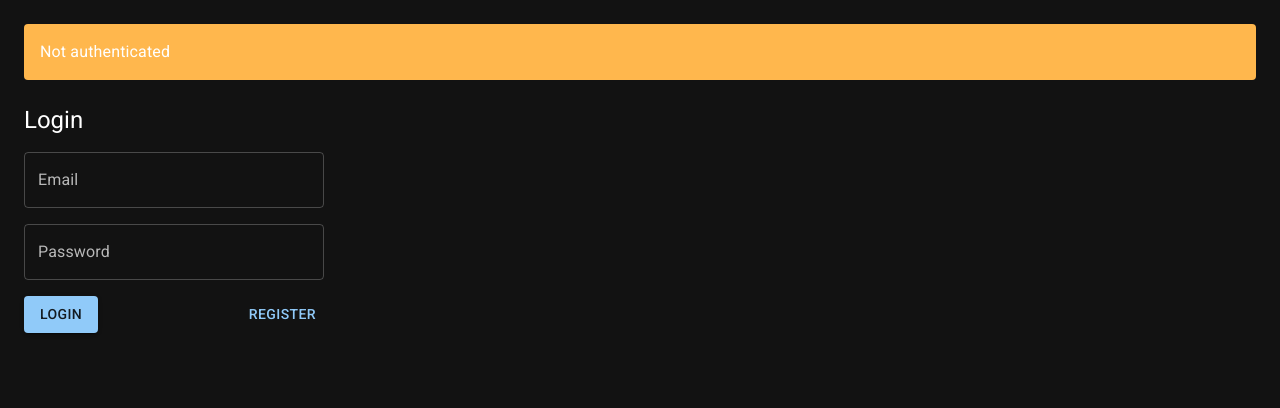
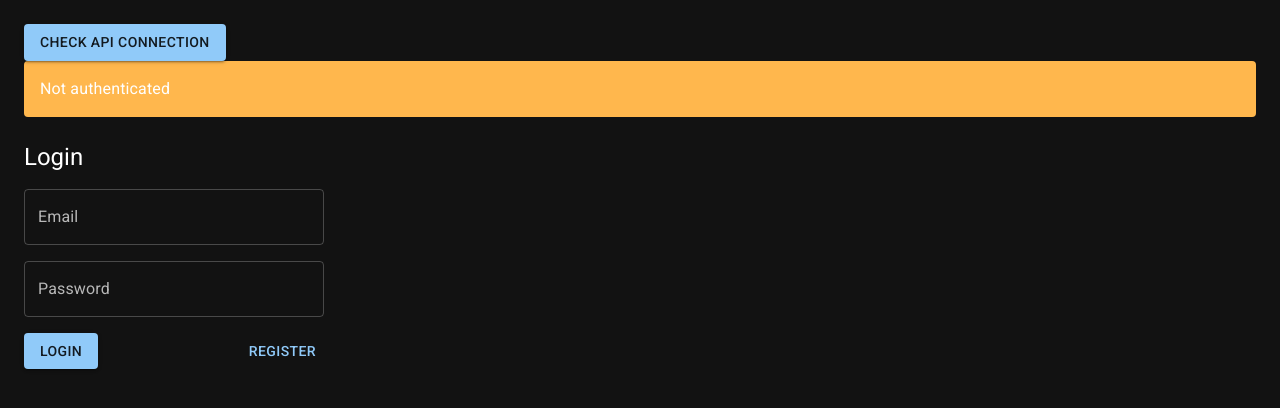
Before and after one commit to etleyden/comet, a React app in the folder frontend/: page / in a window 1280 px wide. Shown: the top 408 px of the page. Built offline with nearby package versions, Linux system fonts and the light colour scheme; no server answers; the HTML template or start-up script is replaced by a standard one.

Commit message:
API troublshooting util

```diff
--- a/frontend/src/App.tsx
+++ b/frontend/src/App.tsx
@@ -1,16 +1,31 @@
+import { useState } from 'react';
+import ApiClient from '../api/apiClient';
 import Login from './components/Login';
 import { useAuth } from './context/AuthContext';
 import { Box, Typography, Button } from '@mui/material';
 
 function App() {
   const { user, isAuthenticated, isLoading, logout } = useAuth();
+  const [apiOutput, setApiOutput] = useState<string>('');
 
   if (isLoading) {
     return <Typography>Loading...</Typography>;
   }
+  const apiCheck = async () => {
+    ApiClient.get('/health').then((response) => {
+      const data = response as { status: string };
+      setApiOutput(`API is healthy: ${data.status}`);
+    }).catch((error) => {
+      setApiOutput(`API health check failed: ${error.message}`);
+    });
+  }
 
   return (
     <Box sx={{ p: 3 }}>
+      <Button onClick={apiCheck}>Check API Connection</Button>
+      {apiOutput && (
+        <Typography sx={{ mt: 2 }}>{apiOutput}</Typography>
+      )}
       {isAuthenticated && user ? (
         <Box sx={{ mb: 3, p: 2, bgcolor: 'success.light', borderRadius: 1 }}>
           <Typography variant="h6">✓ Logged in as {user.name}</Typography>
```
Also changed, not shown: 1 other file (tests, documents, lock files or other folders).
